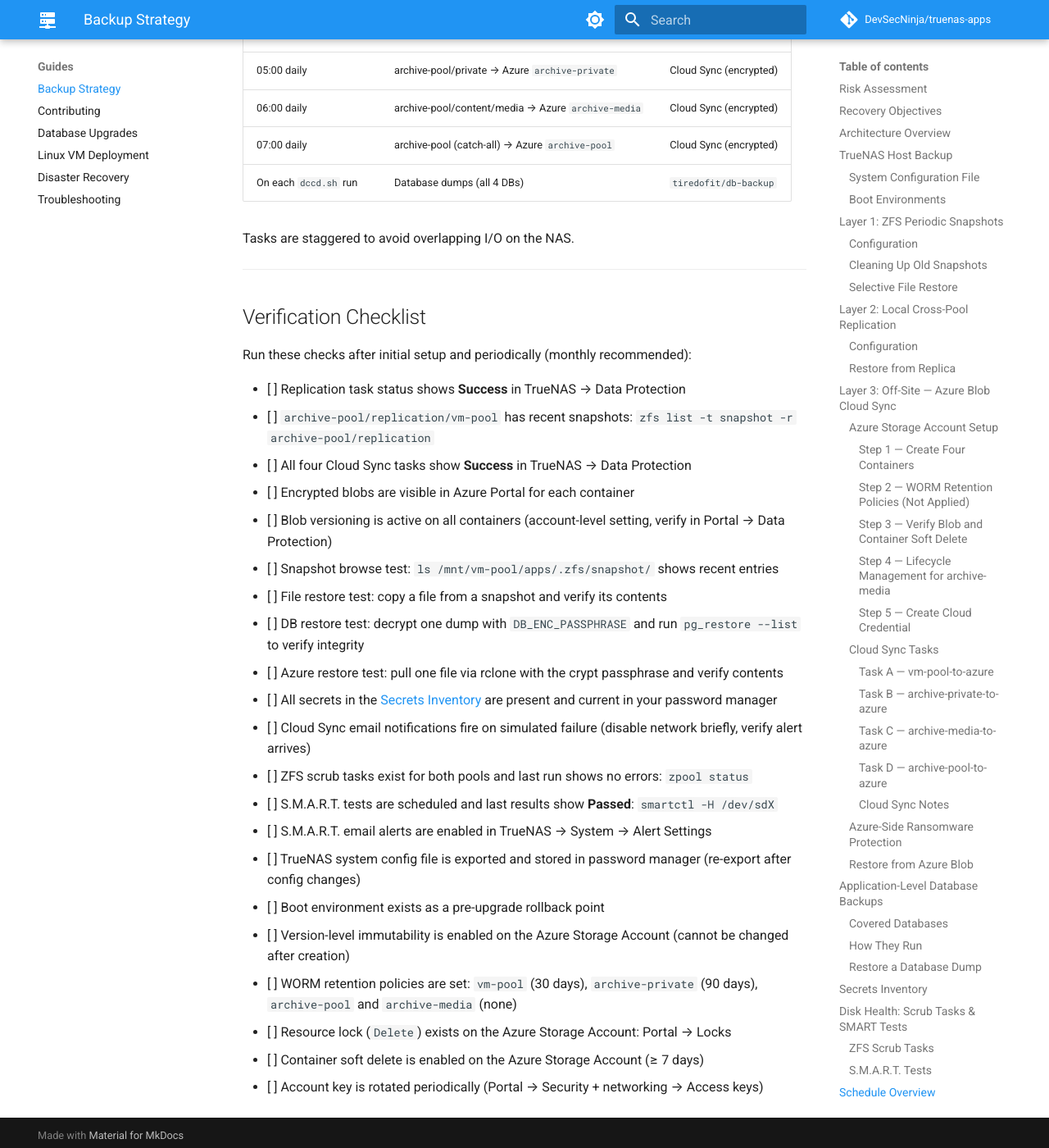
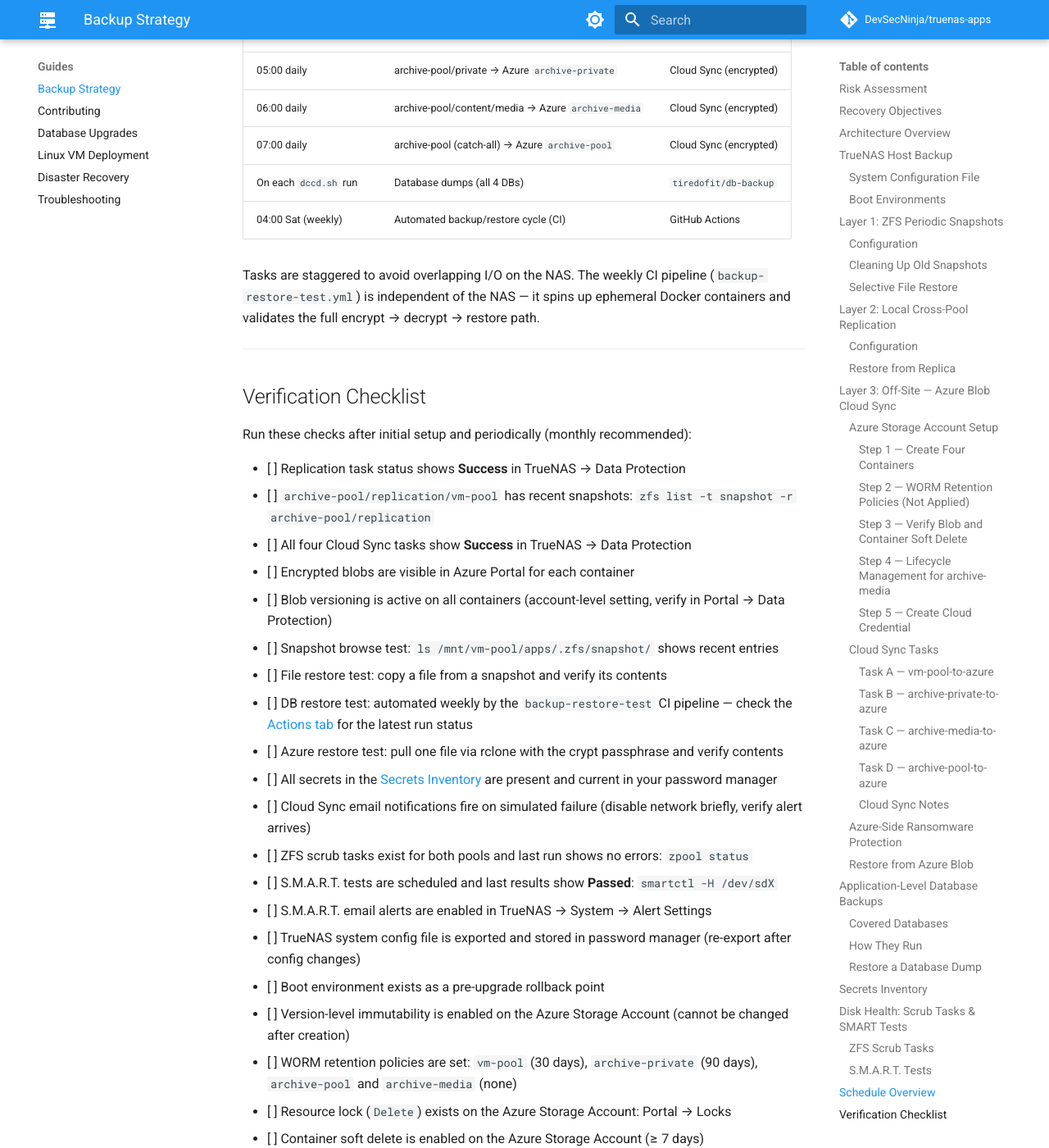
Before and after one commit to DevSecNinja/truenas-apps, an MkDocs documentation site: the page built from docs/BACKUP.md, in a window 1280 px wide and 1400 px high, scrolled down 25878 px. Shown: the whole window at 82% size. Built offline with MkDocs 1.6.1 and Material for MkDocs 9.7.7, drawn with Linux system fonts in a browser that asks for light colours; comment, search, counter and statistics services are not loaded.

Commit message:
feat(backup): implement automated backup restoration tester pipeline
Agent-Logs-Url: https://github.com/DevSecNinja/truenas-apps/sessions/29c5ff28-f74c-4613-bd5d-4f879e5fecd8

Co-authored-by: DevSecNinja <14926452+DevSecNinja@users.noreply.github.com>

```diff
--- a/docs/BACKUP.md
+++ b/docs/BACKUP.md
@@ -810,8 +810,11 @@ All times are local to the TrueNAS host.
 | 06:00 daily             | archive-pool/content/media → Azure `archive-media` | Cloud Sync (encrypted) |
 | 07:00 daily             | archive-pool (catch-all) → Azure `archive-pool`    | Cloud Sync (encrypted) |
 | On each `dccd.sh` run   | Database dumps (all 4 DBs)                         | `tiredofit/db-backup`  |
+| 04:00 Sat (weekly)      | Automated backup/restore cycle (CI)                | GitHub Actions         |
 
-Tasks are staggered to avoid overlapping I/O on the NAS.
+Tasks are staggered to avoid overlapping I/O on the NAS. The weekly CI pipeline
+(`backup-restore-test.yml`) is independent of the NAS — it spins up ephemeral
+Docker containers and validates the full encrypt → decrypt → restore path.
 
 ---
 
@@ -826,7 +829,7 @@ Run these checks after initial setup and periodically (monthly recommended):
 - [ ] Blob versioning is active on all containers (account-level setting, verify in Portal → Data Protection)
 - [ ] Snapshot browse test: `ls /mnt/vm-pool/apps/.zfs/snapshot/` shows recent entries
 - [ ] File restore test: copy a file from a snapshot and verify its contents
-- [ ] DB restore test: decrypt one dump with `DB_ENC_PASSPHRASE` and run `pg_restore --list` to verify integrity
+- [ ] DB restore test: automated weekly by the `backup-restore-test` CI pipeline — check the [Actions tab](https://github.com/DevSecNinja/truenas-apps/actions/workflows/backup-restore-test.yml) for the latest run status
 - [ ] Azure restore test: pull one file via rclone with the crypt passphrase and verify contents
 - [ ] All secrets in the [Secrets Inventory](#secrets-inventory) are present and current in your password manager
 - [ ] Cloud Sync email notifications fire on simulated failure (disable network briefly, verify alert arrives)
```
Also changed, not shown: 2 other files.
